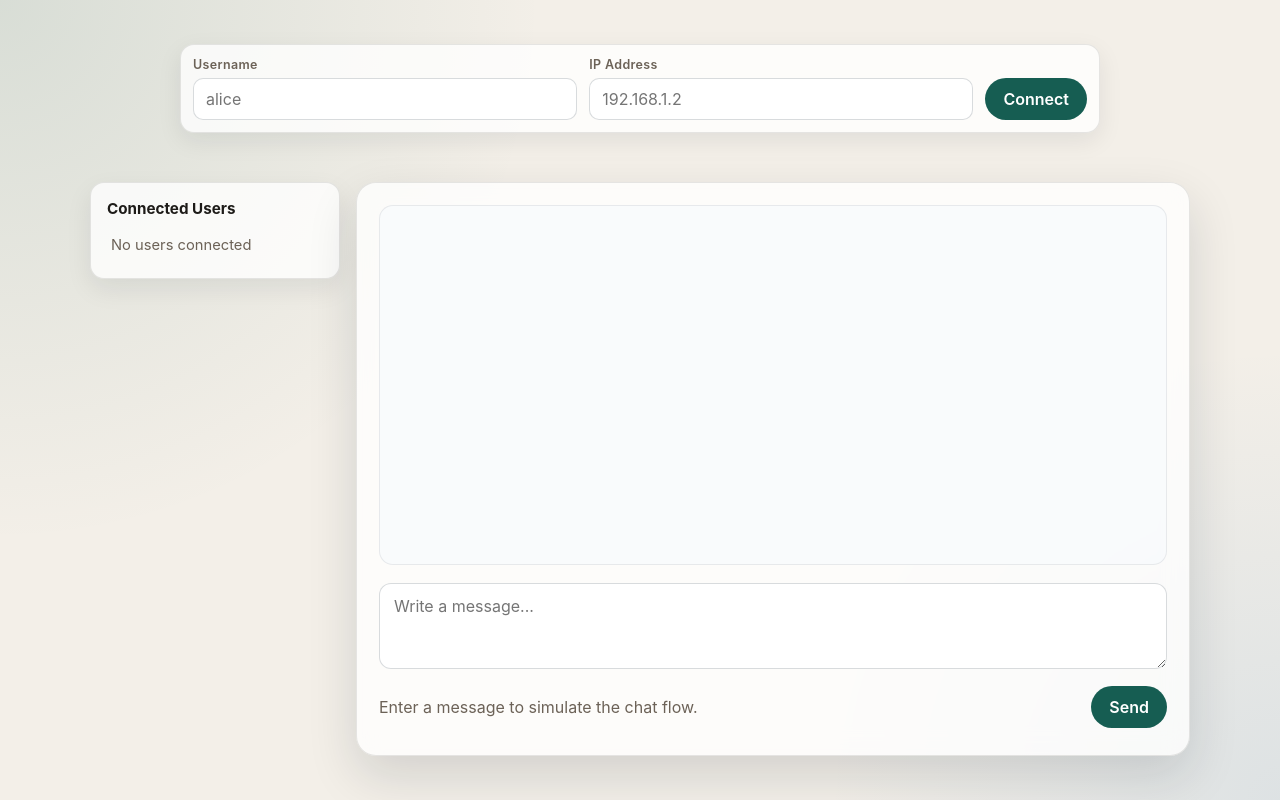
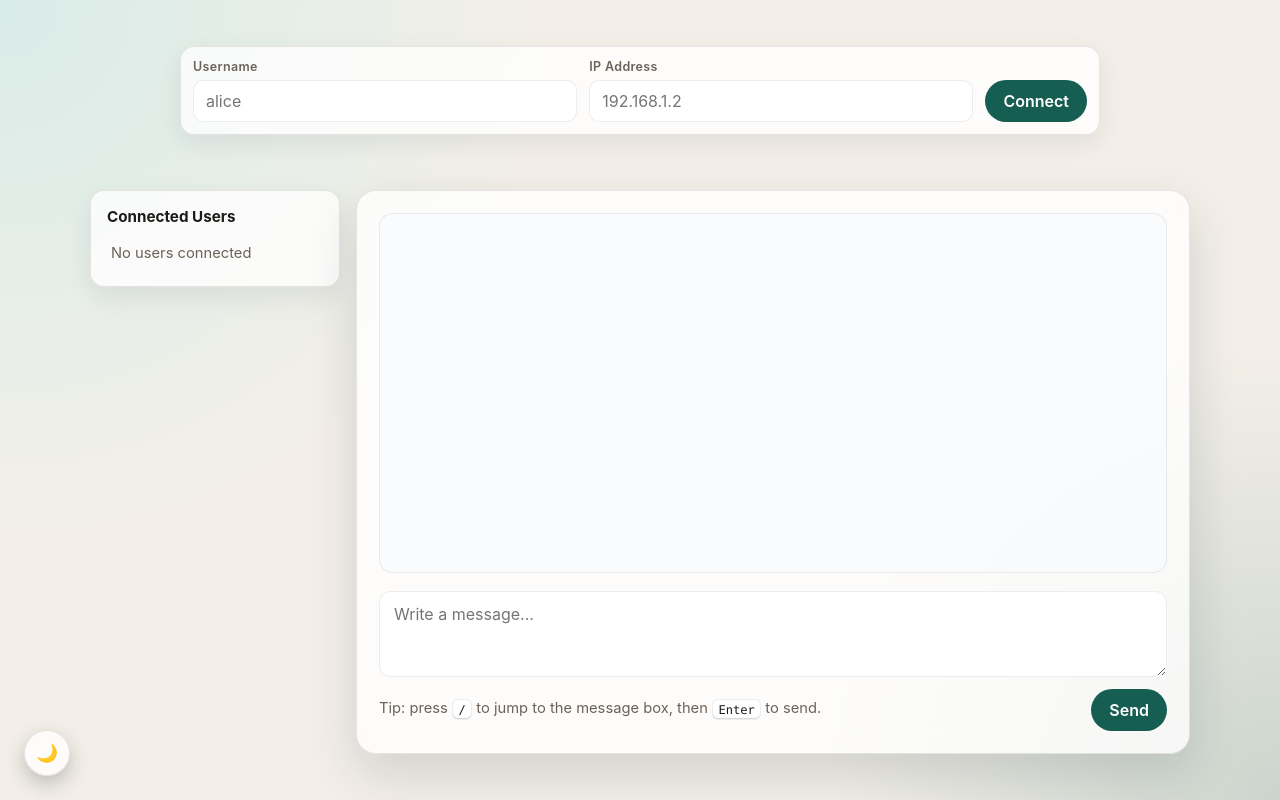
Before and after one commit to thatoneguy01/PeerChat, a Flask app: page / in a window 1280 px wide. Run offline with Flask 3, Linux system fonts and the light colour scheme; some libraries are stand-ins or nearby versions.

Commit message:
feat(ui): implement theme toggle functionality with local storage support

```diff
--- a/ui/static/styles.css
+++ b/ui/static/styles.css
@@ -1,17 +1,61 @@
 :root {
-  color-scheme: light;
+  color-scheme: light dark;
   --bg: #f3efe8;
   --panel: rgba(255, 255, 255, 0.78);
   --panel-border: rgba(27, 20, 12, 0.1);
   --text: #1d1b18;
   --muted: #6c6257;
   --accent: #165d52;
+  --accent-contrast: #ffffff;
   --accent-soft: #d9ece8;
   --user-bubble: #1d1b18;
   --assistant-bubble: #ffffff;
+  --surface: rgba(248, 251, 253, 0.8);
+  --surface-border: rgba(14, 32, 48, 0.08);
+  --input-bg: rgba(255, 255, 255, 0.96);
+  --input-readonly-bg: rgba(246, 249, 252, 0.95);
+  --input-readonly-text: #475566;
+  --row-bg: rgba(255, 255, 255, 0.9);
+  --row-border: rgba(14, 32, 48, 0.08);
+  --row-soft-bg: rgba(255, 255, 255, 0.62);
+  --row-soft-border: rgba(29, 27, 24, 0.08);
+  --button-shadow: 0 8px 16px rgba(22, 93, 82, 0.25);
+  --disconnect-button: #8b2f39;
+  --disconnect-button-shadow: 0 8px 16px rgba(139, 47, 57, 0.24);
   --shadow: 0 20px 50px rgba(12, 30, 44, 0.14);
   --radius-lg: 20px;
   --radius-md: 14px;
+}
+
+[data-theme="light"] {
+  color-scheme: light;
+}
+
+[data-theme="dark"] {
+  color-scheme: dark;
+  --bg: #0f141c;
+  --panel: rgba(25, 33, 45, 0.82);
+  --panel-border: rgba(185, 204, 226, 0.2);
+  --text: #e5ecf6;
+  --muted: #a8b6c9;
+  --accent: #49c5af;
+  --accent-contrast: #081711;
+  --accent-soft: rgba(73, 197, 175, 0.18);
+  --user-bubble: #3f9f8f;
+  --assistant-bubble: #1d2734;
+  --surface: rgba(18, 24, 34, 0.88);
+  --surface-border: rgba(169, 190, 214, 0.2);
+  --input-bg: rgba(14, 20, 29, 0.95);
+  --input-readonly-bg: rgba(31, 42, 57, 0.95);
+  --input-readonly-text: #c6d3e5;
+  --row-bg: rgba(28, 38, 52, 0.9);
+  --row-border: rgba(164, 186, 211, 0.2);
+  --row-soft-bg: rgba(30, 41, 56, 0.72);
+  --row-soft-border: rgba(163, 183, 207, 0.18);
+  --button-shadow: 0 8px 18px rgba(73, 197, 175, 0.25);
+  --disconnect-button: #ce6674;
+  --disconnect-button-shadow: 0 8px 16px rgba(206, 102, 116, 0.28);
+  --shadow: 0 24px 60px rgba(2, 7, 15, 0.45);
 }
 
 * {
@@ -28,8 +72,8 @@
   font-family: "Inter", "Avenir Next", "Segoe UI", sans-serif;
   color: var(--text);
   background:
-    radial-gradient(circle at top left, rgba(22, 93, 82, 0.12), transparent 36%),
-    radial-gradient(circle at bottom right, rgba(30, 111, 188, 0.1), transparent 30%),
+    radial-gradient(circle at top left, var(--accent-soft), transparent 36%),
+    radial-gradient(circle at bottom right, color-mix(in srgb, var(--accent) 18%, transparent), transparent 30%),
     var(--bg);
 }
 
@@ -55,6 +99,36 @@
   background: var(--panel);
   backdrop-filter: blur(12px);
   box-shadow: var(--shadow);
+}
+
+.theme-toggle-fab {
+  position: fixed;
+  left: 24px;
+  bottom: 24px;
+  width: 46px;
+  height: 46px;
+  min-height: 46px;
+  padding: 0;
+  border-radius: 999px;
+  border: 1px solid var(--panel-border);
+  background: var(--panel);
+  color: var(--text);
+  display: inline-flex;
+  align-items: center;
+  justify-content: center;
+  z-index: 50;
+  backdrop-filter: blur(10px);
+  box-shadow: 0 8px 20px rgba(3, 13, 26, 0.22);
+}
+
+.theme-toggle-fab:hover {
+  border-color: color-mix(in srgb, var(--accent) 42%, var(--panel-border));
+  box-shadow: 0 10px 24px color-mix(in srgb, var(--accent) 30%, rgba(3, 13, 26, 0.24));
+}
+
+#theme-icon {
+  font-size: 1.1rem;
+  line-height: 1;
 }
 
 .chat-header {
@@ -84,6 +158,26 @@
   color: var(--muted);
 }
 
+.hint {
+  margin: 0;
+  font-size: 0.92rem;
+}
+
+.hint kbd {
+  display: inline-block;
+  min-width: 1.5em;
+  padding: 0.08rem 0.34rem;
+  border-radius: 6px;
+  border: 1px solid var(--surface-border);
+  background: var(--row-bg);
+  color: var(--text);
+  font-size: 0.82em;
+  font-family: ui-monospace, SFMono-Regular, Menlo, Monaco, Consolas, "Liberation Mono", "Courier New", monospace;
+  text-align: center;
+  line-height: 1.35;
+  box-shadow: inset 0 -1px 0 color-mix(in srgb, var(--text) 16%, transparent);
+}
+
 .subtitle {
   max-width: 30rem;
   margin: 0;
@@ -274,9 +368,9 @@
   padding: 12px 14px;
   resize: vertical;
   min-height: 84px;
-  border: 1px solid rgba(14, 32, 48, 0.16);
+  border: 1px solid var(--surface-border);
   border-radius: 12px;
-  background: rgba(255, 255, 255, 0.95);
+  background: var(--input-bg);
   color: var(--text);
   font: inherit;
 }
@@ -286,15 +380,15 @@
   height: 42px;
   padding: 8px 12px;
   border-radius: 10px;
-  border: 1px solid rgba(14, 32, 48, 0.16);
-  background: rgba(255, 255, 255, 0.96);
+  border: 1px solid var(--surface-border);
+  background: var(--input-bg);
   color: var(--text);
   font: inherit;
 }
 
 input[type="text"][readonly] {
-  background: rgba(246, 249, 252, 0.95);
-  color: #475566;
+  background: var(--input-readonly-bg);
+  color: var(--input-readonly-text);
 }
 
 textarea:focus {
@@ -320,7 +414,7 @@
   min-height: 42px;
   padding: 10px 18px;
   background: var(--accent);
-  color: white;
+  color: var(--accent-contrast);
   font: inherit;
   font-weight: 600;
   cursor: pointer;
--- a/ui/templates/base.html
+++ b/ui/templates/base.html
@@ -4,6 +4,25 @@
     <meta charset="utf-8">
     <meta name="viewport" content="width=device-width, initial-scale=1">
     <title>{% block title %}Chat UI{% endblock %}</title>
+    <script>
+      (() => {
+        const storageKey = "peerchat:theme";
+        const root = document.documentElement;
+        const prefersDark = window.matchMedia && window.matchMedia("(prefers-color-scheme: dark)").matches;
+
+        try {
+          const savedTheme = window.localStorage.getItem(storageKey);
+          if (savedTheme === "light" || savedTheme === "dark") {
+            root.setAttribute("data-theme", savedTheme);
+            return;
+          }
+        } catch (error) {
+          // Ignore localStorage access errors and fall back to system preference.
+        }
+
+        root.setAttribute("data-theme", prefersDark ? "dark" : "light");
+      })();
+    </script>
     <link rel="icon" type="image/svg+xml" sizes="any" href="{{ url_for('static', filename='assets/favicon.svg') }}?v=2">
     <link rel="shortcut icon" href="{{ url_for('static', filename='assets/favicon.svg') }}?v=2">
     <link rel="stylesheet" href="{{ url_for('static', filename='styles.css') }}">
--- a/ui/templates/chat.html
+++ b/ui/templates/chat.html
@@ -1,6 +1,6 @@
 {% extends "base.html" %}
 
-{% block title %}PeerChat UI{% endblock %}
+{% block title %}Peer Chat{% endblock %}
 
 {% block content %}
 <!-- Top connection bar -->
@@ -29,15 +29,60 @@
       <label class="sr-only" for="message">Message</label>
       <textarea id="message" name="message" rows="3" placeholder="Write a message..."></textarea>
       <div class="composer-actions">
-        <p class="hint">Enter a message to simulate the chat flow.</p>
+        <p class="hint">
+          Tip: press <kbd>/</kbd> to jump to the message box, then <kbd>Enter</kbd> to send.
+        </p>
         <button type="submit">Send</button>
       </div>
     </form>
   </section>
 </div>
 
+<button id="theme-toggle" class="theme-toggle-fab" type="button" aria-live="polite" aria-label="Switch theme" title="Switch theme">
+  <span id="theme-icon" aria-hidden="true">🌙</span>
+  <span id="theme-toggle-label" class="sr-only">Switch theme</span>
+</button>
+
 <script>
   (() => {
+    const themeStorageKey = "peerchat:theme";
+    const root = document.documentElement;
+    const themeToggle = document.getElementById("theme-toggle");
+    const themeIcon = document.getElementById("theme-icon");
+    const themeToggleLabel = document.getElementById("theme-toggle-label");
+
+    const getTheme = () => root.getAttribute("data-theme") || "light";
+
+    const setTheme = (theme) => {
+      root.setAttribute("data-theme", theme);
+      if (themeToggle) {
+        const nextTheme = theme === "dark" ? "light" : "dark";
+        const actionLabel = `Switch to ${nextTheme} mode`;
+        if (themeIcon) {
+          themeIcon.textContent = nextTheme === "dark" ? "🌙" : "☀";
+        }
+        if (themeToggleLabel) {
+          themeToggleLabel.textContent = actionLabel;
+        }
+        themeToggle.setAttribute("aria-label", actionLabel);
+        themeToggle.setAttribute("title", actionLabel);
+      }
+    };
+
+    if (themeToggle) {
+      setTheme(getTheme());
+      themeToggle.addEventListener("click", () => {
+        const currentTheme = getTheme();
+        const nextTheme = currentTheme === "dark" ? "light" : "dark";
+        setTheme(nextTheme);
+        try {
+          window.localStorage.setItem(themeStorageKey, nextTheme);
+        } catch (error) {
+          // Ignore localStorage access errors; theme still updates for this session.
+        }
+      });
+    }
+
     const composerForm = document.getElementById("composer-form");
     const messageInput = document.getElementById("message");
     const messageStream = document.getElementById("message-stream");
```
Also changed, not shown: other parts of ui/static/styles.css (+17 -12 lines).
